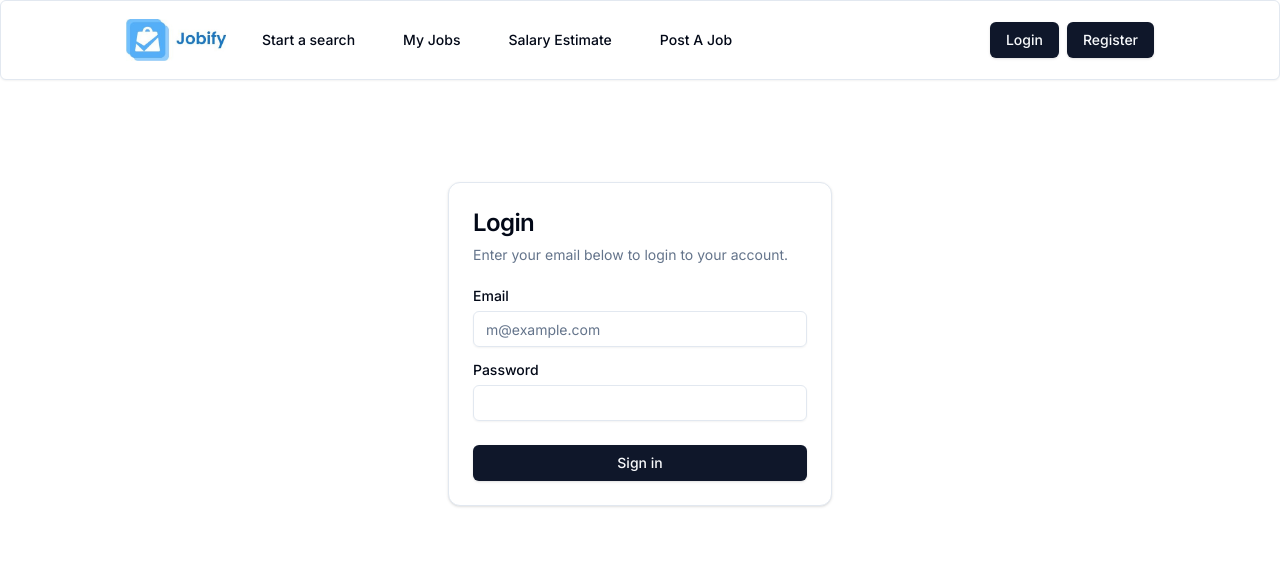
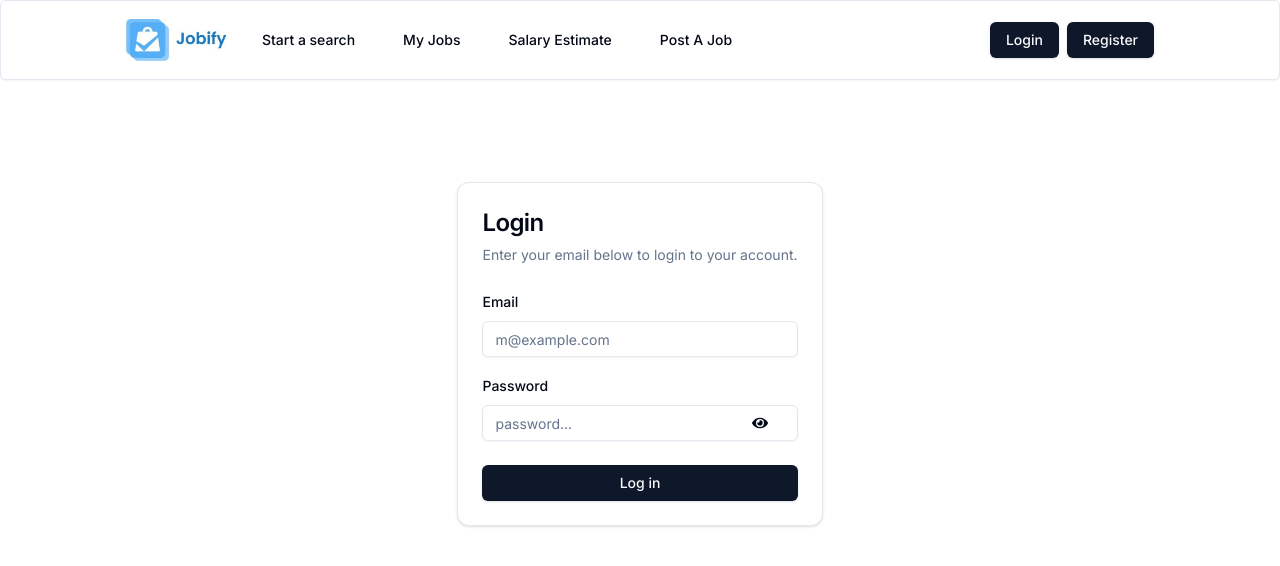
Before and after one commit to Swaraj07082/Jobify, a Next.js app: page /login in a window 1280 px wide. Shown: the top 566 px of the page. Built offline with nearby package versions, Linux system fonts and the light colour scheme.

Commit message:
Login Backend

```diff
--- a/src/Components/LoginForm.tsx
+++ b/src/Components/LoginForm.tsx
@@ -1,4 +1,5 @@
-import { Button } from "./ui/button"
+"use client";
+import { Button } from "./ui/button";
 import {
   Card,
   CardContent,
@@ -6,12 +7,65 @@ import {
   CardFooter,
   CardHeader,
   CardTitle,
-} from "./ui/card"
-import { Input } from "./ui/input"
-import { Label } from "./ui/label"
+} from "./ui/card";
+import { Input } from "./ui/input";
+import { Label } from "./ui/label";
+
+import { zodResolver } from "@hookform/resolvers/zod";
+import { useForm } from "react-hook-form";
+import { z } from "zod";
+import { FaEye } from "react-icons/fa";
+import { FaEyeSlash } from "react-icons/fa";
+
+import {
+  Form,
+  FormControl,
+  FormDescription,
+  FormField,
+  FormItem,
+  FormLabel,
+  FormMessage,
+} from "../Components/ui/form";
+import { useState } from "react";
+
+import {signIn} from 'next-auth/react'
+
+const formSchema = z.object({
+  email: z.string().email().min(1, {
+    message: "This field has to be filled.",
+  }),
+  password: z.string().min(1, {
+    message: "This field has to be filled.",
+  }),
+});
 
 export default function LoginForm() {
+  const [ViewPass, SetViewPass] = useState<Boolean>(true);
+  const form = useForm<z.infer<typeof formSchema>>({
+    resolver: zodResolver(formSchema),
+    defaultValues: {
+      email: "",
+      password: "",
+    },
+  });
+  const { reset } = form;
+
+  async function onSubmit(values: z.infer<typeof formSchema>) {
+    // Do something with the form values.
+    // ✅ This will be type-safe and validated.
+
+    const LoginData = await signIn('credentials' ,{
+      email : values.email ,
+      password : values.password,
+      redirect : false
+    })
+
+    console.log(LoginData)
+  }
+
   return (
+    <Form {...form}>
+      <form onSubmit={form.handleSubmit(onSubmit)} className="space-y-8">
         <Card className="w-full max-w-sm">
           <CardHeader>
             <CardTitle className="text-2xl">Login</CardTitle>
@@ -21,17 +75,86 @@ export default function LoginForm() {
           </CardHeader>
           <CardContent className="grid gap-4">
             <div className="grid gap-2">
-          <Label htmlFor="email">Email</Label>
-          <Input id="email" type="email" placeholder="m@example.com" required />
+              <FormField
+                control={form.control}
+                name="email"
+                render={({ field }) => (
+                  <FormItem>
+                    <FormLabel>Email</FormLabel>
+                    <FormControl>
+                      <Input
+                        id="email"
+                        type="email"
+                        placeholder="m@example.com"
+                        {...field}
+                      />
+                    </FormControl>
+                    {/* <FormDescription>
+                This is your public display name.
+              </FormDescription> */}
+                    <FormMessage />
+                  </FormItem>
+                )}
+              />
+
+              {/* <Label htmlFor="email">Email</Label>
+              <Input
+                id="email"
+                type="email"
+                placeholder="m@example.com"
+                required
+              /> */}
             </div>
             <div className="grid gap-2">
-          <Label htmlFor="password">Password</Label>
-          <Input id="password" type="password" required />
+              {/* <Label htmlFor="password">Password</Label>
+              <Input id="password" type="password" required /> */}
+              <FormField
+                control={form.control}
+                name="password"
+                render={({ field }) => (
+                  <FormItem>
+                    <FormLabel>Password</FormLabel>
+                    <div className="flex items-center ">
+                      {ViewPass ? (
+                        <FaEye
+                          onClick={() => {
+                            SetViewPass(!ViewPass);
+                          }}
+                          className=" absolute right-[40%] "
+                        />
+                      ) : (
+                        <FaEyeSlash
+                          onClick={() => {
+                            SetViewPass(!ViewPass);
+                          }}
+                          className=" absolute right-[40%] "
+                        />
+                      )}
+
+                      <FormControl>
+                        <Input
+                          placeholder="password..."
+                          {...field}
+                          type={ViewPass ? "password" : "text"}
+                        />
+                      </FormControl>
+                    </div>
+                    {/* <FormDescription>
+                This is your public display name.
+              </FormDescription> */}
+                    <FormMessage />
+                  </FormItem>
+                )}
+              />
             </div>
           </CardContent>
           <CardFooter>
-        <Button className="w-full" type="submit">Sign in</Button>
+            <Button className="w-full" type="submit">
+              Log in
+            </Button>
           </CardFooter>
         </Card>
-  )
+      </form>
+    </Form>
+  );
 }
--- /dev/null
+++ b/src/app/api/auth/[...nextauth]/route.ts
@@ -0,0 +1,6 @@
+import { authOptions } from "@/lib/auth"
+import NextAuth from "next-auth"
+
+const handler = NextAuth(authOptions)
+
+export { handler as GET, handler as POST }
--- /dev/null
+++ b/src/lib/auth.ts
@@ -0,0 +1,71 @@
+import { NextAuthOptions } from "next-auth";
+import CredentialsProvider from "next-auth/providers/credentials";
+import PrismaAdapter from "@next-auth/prisma-adapter";
+import db from "./db";
+import { compare } from "bcrypt";
+
+export const authOptions: NextAuthOptions = {
+  adapter: PrismaAdapter({ prisma: db }),
+  session: {
+    strategy: "jwt",
+  },
+  pages: {
+    signIn: "/login",
+  },
+  providers: [
+    CredentialsProvider({
+      // The name to display on the sign in form (e.g. 'Sign in with...')
+      name: "Credentials",
+      // The credentials is used to generate a suitable form on the sign in page.
+      // You can specify whatever fields you are expecting to be submitted.
+      // e.g. domain, username, password, 2FA token, etc.
+      // You can pass any HTML attribute to the <input> tag through the object.
+      credentials: {
+        email: { label: "Email", type: "email", placeholder: "jsmith" },
+        password: { label: "Password", type: "password" },
+      },
+      async authorize(credentials) {
+        // You need to provide your own logic here that takes the credentials
+        // submitted and returns either a object representing a user or value
+        // that is false/null if the credentials are invalid.
+        // e.g. return { id: 1, name: 'J Smith', email: 'jsmith@example.com' }
+        // You can also use the `req` object to obtain additional parameters
+        // (i.e., the request IP address)
+        // const res = await fetch("/your/endpoint", {
+        //   method: "POST",
+        //   body: JSON.stringify(credentials),
+        //   headers: { "Content-Type": "application/json" },
+        // });
+        // const user = await res.json();
+
+        // If no error and we have user data, return it
+        if (!credentials?.email || !credentials?.password) {
+          return null;
+        }
+        // Return null if user data could not be retrieved
+        const existingUser = await db.user.findUnique({
+          where: { email: credentials?.email },
+        });
+
+        if (!existingUser) {
+          return null;
+        }
+
+        const passwordMatch = await compare(
+          credentials.password,
+          existingUser.password
+        );
+
+        if (!passwordMatch) {
+          return null;
+        }
+
+        return {
+          id: `${existingUser.id}`,
+          username: existingUser.username,
+          email: existingUser.email,
+        };
+      },
+    }),
+  ],
+};
```
Also changed, not shown: package.json (+4 -3 lines), 1 other file (tests, documents, lock files or other folders). Lines whose indentation alone changed are shown as unchanged.
